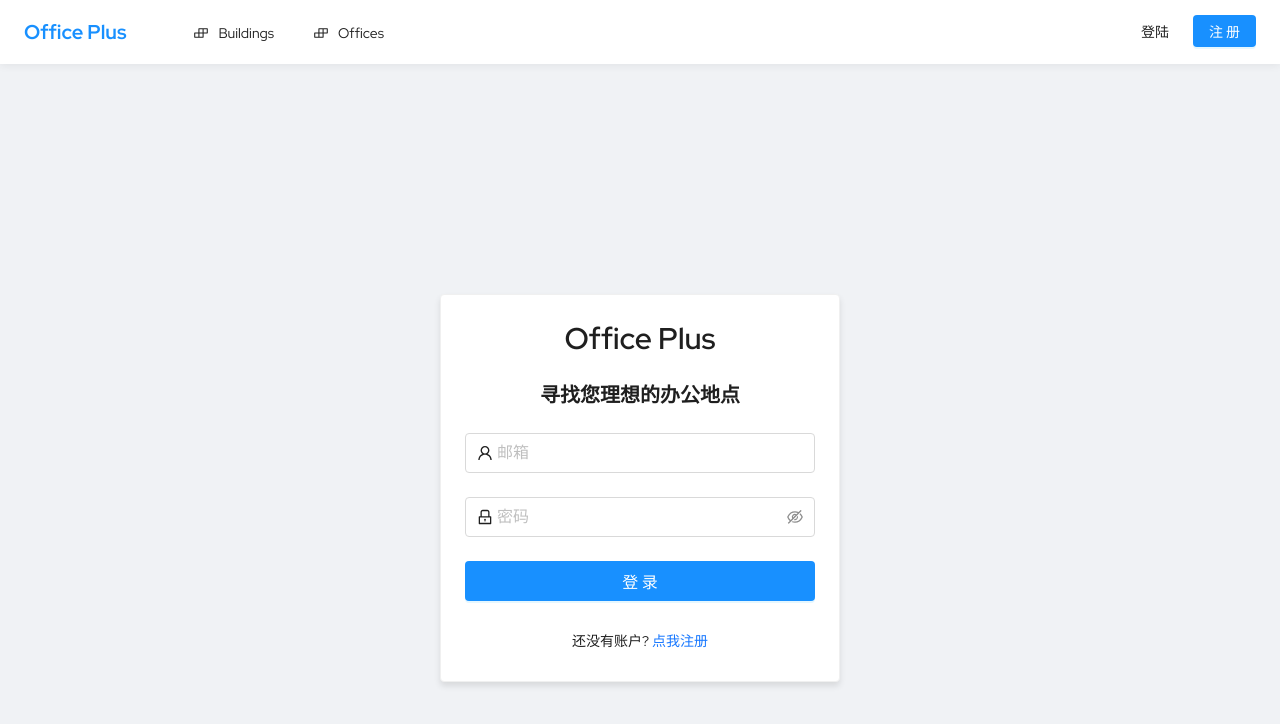
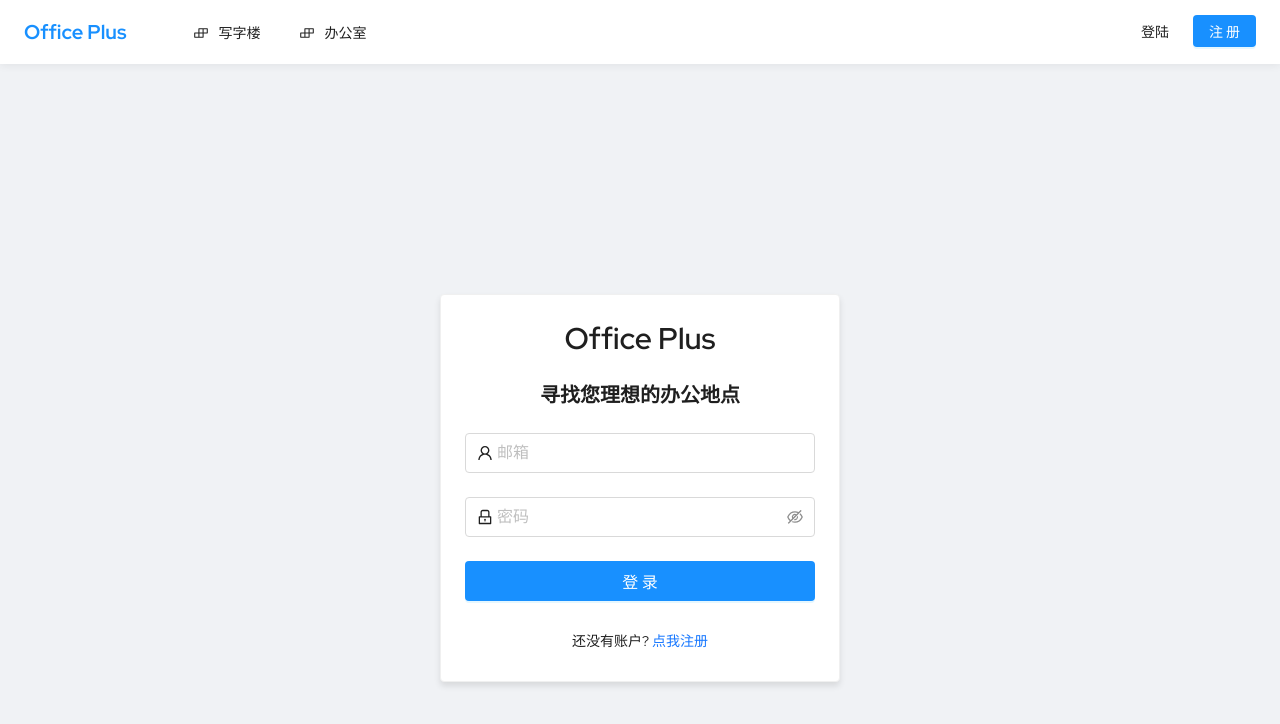
Before and after one commit to Tsolgiun/office-plus-MVP, a React (Vite) app in the folder frontend-user/: page /login in a window 1280 px wide. Shown: the top 724 px of the page. Built offline with nearby package versions, Linux system fonts and the light colour scheme; no server answers.

Commit message:
Update MainLayout.tsx

```diff
--- a/frontend-user/src/components/Layout/MainLayout.tsx
+++ b/frontend-user/src/components/Layout/MainLayout.tsx
@@ -71,12 +71,12 @@ const MainLayout: React.FC<MainLayoutProps> = ({ children }) => {
     {
       key: 'buildings',
       icon: <BuildOutlined />,
-      label: <Link to="/buildings">Buildings</Link>,
+      label: <Link to="/buildings">写字楼</Link>,
     },
     {
       key: 'offices',
       icon: <BuildOutlined />,
-      label: <Link to="/offices">Offices</Link>,
+      label: <Link to="/offices">办公室</Link>,
     },
   ];
 
@@ -84,17 +84,17 @@ const MainLayout: React.FC<MainLayoutProps> = ({ children }) => {
     {
       key: 'favorites',
       icon: <HeartOutlined />,
-      label: <Link to="/favorites">Favorites</Link>,
+      label: <Link to="/favorites">收藏</Link>,
     },
     {
       key: 'appointments',
       icon: <CalendarOutlined />,
-      label: <Link to="/appointments">Appointments</Link>,
+      label: <Link to="/appointments">预约</Link>,
     },
     {
       key: 'profile',
       icon: <UserOutlined />,
-      label: <Link to="/profile">Profile</Link>,
+      label: <Link to="/profile">个人资料</Link>,
     },
   ] : [];
 
```
